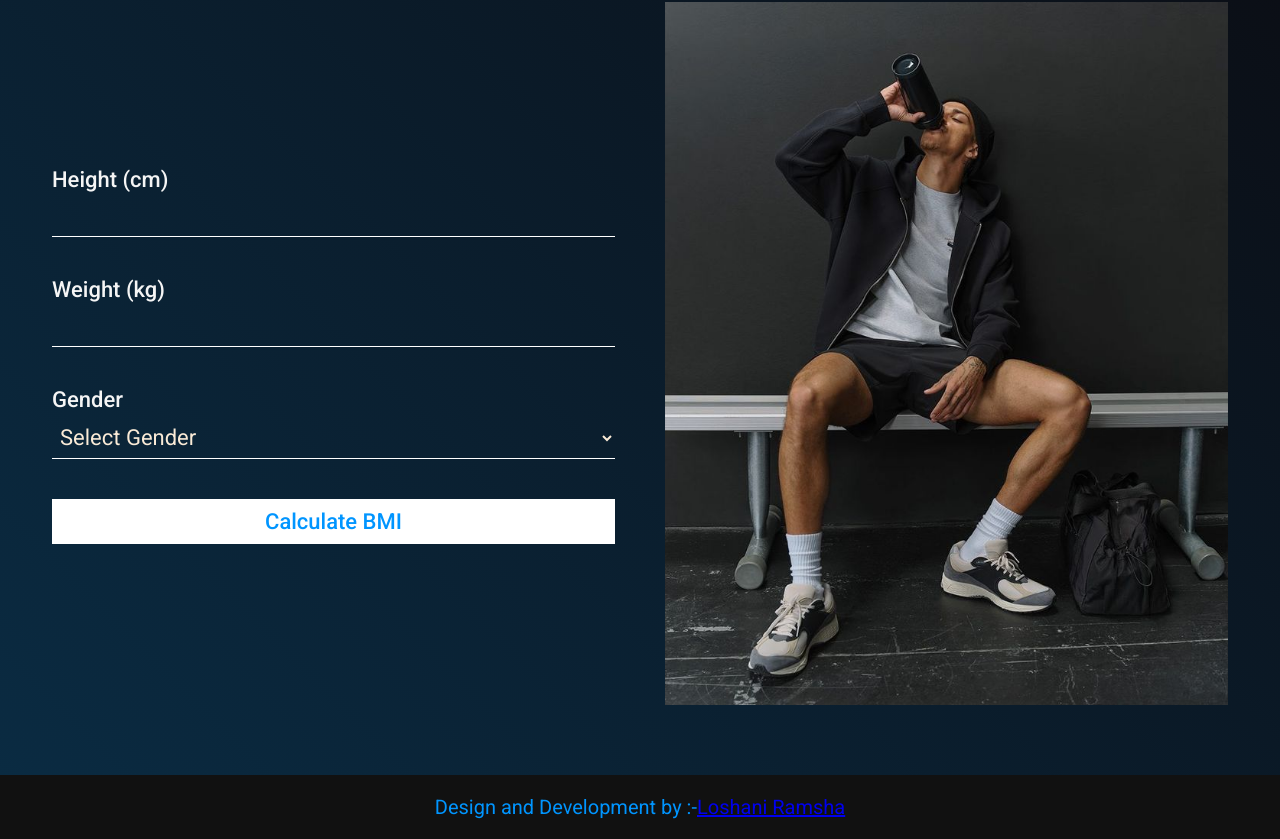
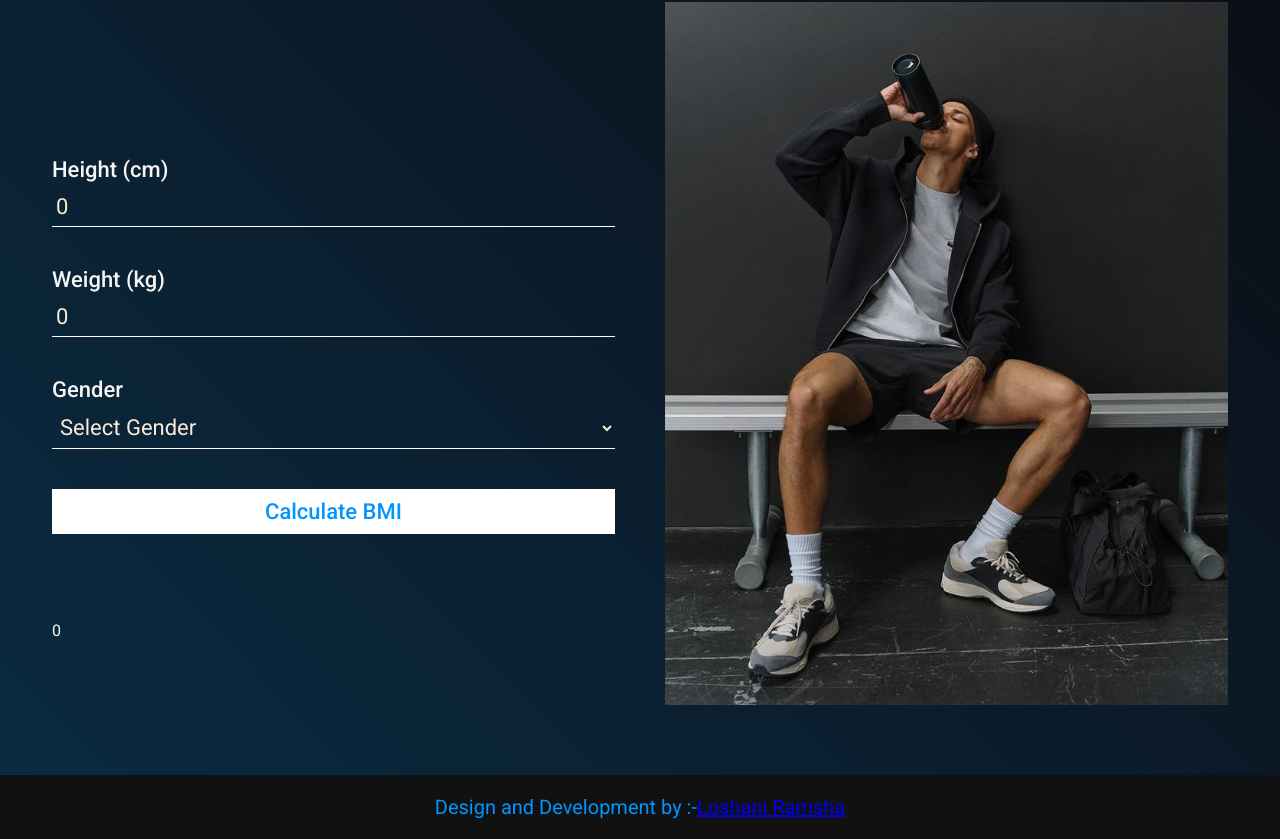
Before and after one commit to loshaniramsha/gym-website-frontend, a React (Vite) app: page / in a window 1280 px wide. Shown: the part 4797-5636 px from the top of the page. Built offline with nearby package versions, Linux system fonts and the light colour scheme.

Commit message:
typer error fixed on bmicalc file

```diff
--- a/src/component/BMICalculater.tsx
+++ b/src/component/BMICalculater.tsx
@@ -1,11 +1,11 @@
-import React, { useState } from "react";
+import { useState } from "react";
 import { toast } from "react-toastify";
 
 const BMICalculator = () => {
-    const [height, setHeight] = useState("");
-    const [weight, setWeight] = useState("");
+    const [height, setHeight] = useState(0);
+    const [weight, setWeight] = useState(0);
     const [gender, setGender] = useState("");
-    const [bmiValue, setBmi] = useState("");
+    const [bmiValue, setBmi] = useState(0);
 
     const calculateBMI = (e: { preventDefault: () => void; }) => {
         e.preventDefault();
@@ -16,7 +16,7 @@ const BMICalculator = () => {
         }
 
         const heightInMeters = height / 100;
-        const bmi = (weight / (heightInMeters * heightInMeters)).toFixed(2);
+        const bmi = (weight / (heightInMeters * heightInMeters));
         setBmi(bmi);
 
         if (bmi < 18.5) {
@@ -41,7 +41,7 @@ const BMICalculator = () => {
                             <input
                                 type="number"
                                 value={height}
-                                onChange={(e) => setHeight(e.target.value)}
+                                onChange={(e) => setHeight(Number(e.target.value))}
                                 required
                             />
                         </div>
@@ -50,7 +50,7 @@ const BMICalculator = () => {
                             <input
                                 type="number"
                                 value={weight}
-                                onChange={(e) => setWeight(e.target.value)}
+                                onChange={(e) => setWeight(Number(e.target.value))}
                                 required
                             />
                         </div>
```
